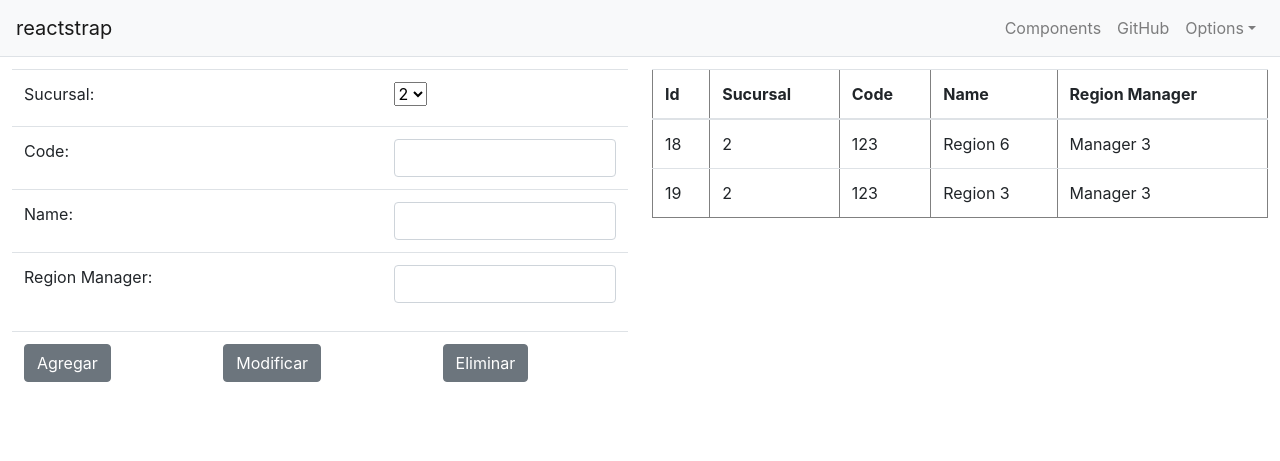
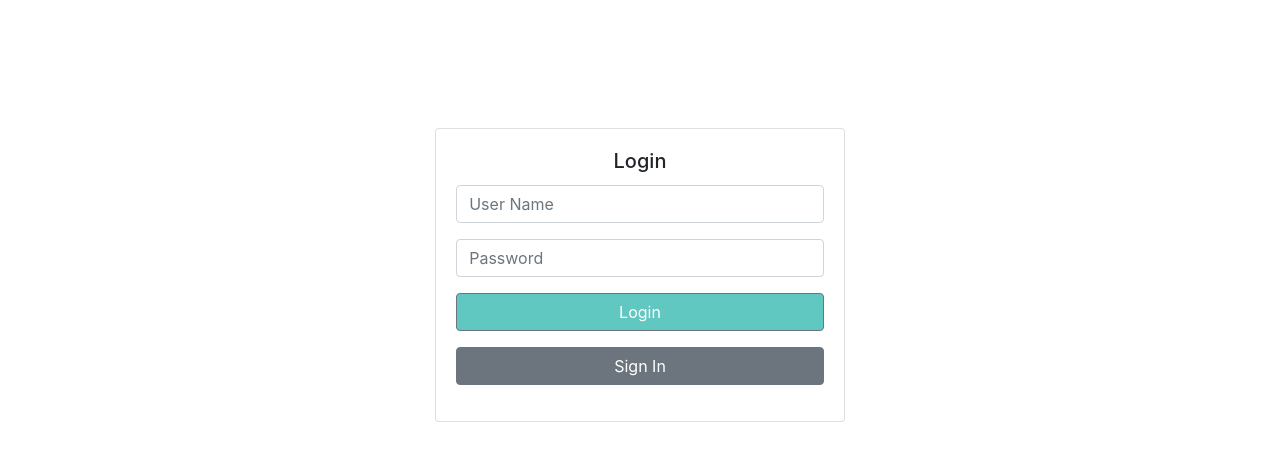
Before and after one commit to Espila26/PW-Proyecto-2, a PHP site: page / in a window 1280 px wide. Shown: the top 461 px of the page. Run offline with PHP 8.4, Linux system fonts and the light colour scheme; data comes from the database, SQL or seed files in the repository; both versions use the stored data as it was after the commit; data that the repository does not hold is empty.

Commit message:
se annadio el routing usando states

```diff
--- a/Controllers/App.js
+++ b/Controllers/App.js
@@ -7,7 +7,8 @@ class App extends React.Component {
         this.state={logged:false,loading:true,userName:'',password:'',
         sucursales:[], id_sucursal:0, manager_name:'', phone:0, city:'', address:'',
         regiones: [], id_region:0, id_sucursal_reg:0, code:'', name: '', region_manager: '',
-        cuadras:[], id_cuadra:0, id_region_cuadra:0, code_cuadra:'', description:''};
+        cuadras:[], id_cuadra:0, id_region_cuadra:0, code_cuadra:'', description:'',
+        currentPage: 'login'};
         this.handleFields = this.handleFields.bind(this);
         this.handleChangeData = this.handleChangeData.bind(this);
         this.handleChangeDataRegion = this.handleChangeDataRegion.bind(this);
@@ -17,6 +18,8 @@ class App extends React.Component {
         this.handleChangeSucursal = this.handleChangeSucursal.bind(this);
         this.handleChangeRegion = this.handleChangeRegion.bind(this);
         this.handleChangeCuadra = this.handleChangeCuadra.bind(this);
+        this.changeView = this.changeView.bind(this);
+        this.login = this.login.bind(this);
     }
 
     handleFields(event) {
@@ -84,30 +87,45 @@ class App extends React.Component {
       this.setState({id_cuadra: cuadra.id, id_region_cuadra: cuadra.id_region, code: region.code_cuadra, description:cuadra.description});
     }
 
+    changeView(view){
+      this.setState({currentPage: view});
+    }
+    login(logged){
+      this.setState({logged:logged});
+    }
+
     render() {
         return (
           <div>
-            {//<Login handleFields={this.handleFields} userName={this.state.userName} password={this.state.password}/>
-              //<SignIn handleFields={this.handleFields} userName={this.state.userName} password={this.state.password}/>
-            }
-            {(this.state.loading) && <Progress animated value={100} />}
-            {(!this.state.loading) &&
+            { (this.state.loading) && <Progress animated value={100} />
+
+              || (!this.state.loading) && (!this.state.logged) && (this.state.currentPage==='login') &&
+              <Login handleFields={this.handleFields} userName={this.state.userName} password={this.state.password} changeView={this.changeView} login={this.login}/>
+
+              || (!this.state.loading) && (!this.state.logged) && (this.state.currentPage==='signIn') &&
+              <SignIn handleFields={this.handleFields} userName={this.state.userName} password={this.state.password} changeView={this.changeView} login={this.login}/>
+
+              || (!this.state.loading) && (this.state.logged) &&
               <div>
-            <Menu/>
-            <Table>
-              <tr width="100%">
-                {/*<!--<td width="50%"><FormSucursal handleFields={this.handleFields} id_sucursal={this.state.id_sucursal}
-                manager_name={this.state.manager_name} phone={this.state.phone} city={this.state.city} address={this.state.address}
-                sucursales={this.state.sucursales} handleChangeData =  {this.handleChangeData}/></td>
-            <td width="50%"><ListaSucursal sucursales={this.state.sucursales} handleChangeData =  {this.handleChangeData} handleChangeSucursal = {this.handleChangeSucursal}/></td>-->*/}
-
+                <Menu currentPage={this.state.currentPage} changeView={this.changeView}/>
+                {((this.state.currentPage==='sucursales') &&
+                  <div><Table><tr width="100%">
                   <td width="50%"><FormRegion handleFields={this.handleFields} id_region={this.state.id_region}
                   id_sucursal_reg={this.state.id_sucursal_reg} code={this.state.code} name ={this.state.name} region_manager={this.state.region_manager}
                   regiones={this.state.regiones} sucursales={this.state.sucursales} handleChangeDataRegion =  {this.handleChangeDataRegion}/></td>
                   <td width="50%"><ListaRegion regiones={this.state.regiones} handleChangeDataRegion =  {this.handleChangeDataRegion} handleChangeRegion = {this.handleChangeRegion}/></td>
+                  </tr></Table></div>
+                )
 
-              </tr>
-            </Table>
+                ||((this.state.currentPage==='regiones') &&
+                <div><Table><tr width="100%">
+                    <td width="50%"><FormSucursal handleFields={this.handleFields} id_sucursal={this.state.id_sucursal}
+                    manager_name={this.state.manager_name} phone={this.state.phone} city={this.state.city} address={this.state.address}
+                    sucursales={this.state.sucursales} handleChangeData =  {this.handleChangeData}/></td>
+                <td width="50%"><ListaSucursal sucursales={this.state.sucursales} handleChangeData =  {this.handleChangeData} handleChangeSucursal = {this.handleChangeSucursal}/></td>
+                </tr></Table></div>
+              )
+              }
             </div>
             }
         </div>
--- a/Controllers/Login.js
+++ b/Controllers/Login.js
@@ -13,6 +13,7 @@ class Login extends React.Component {
     constructor(props) {
         super(props)
         this.login = this.login.bind(this);
+        this.signIn = this.signIn.bind(this);
     }
 
     login(){
@@ -26,8 +27,15 @@ class Login extends React.Component {
             })
           }).then((response) => {return response.json()})
           .then((data) => {
-            alert(JSON.stringify(data));
+            if(data){
+              this.props.login(true);
+              this.props.changeView('sucursales');
+            }
            })
+    }
+
+    signIn(){
+      this.props.changeView('signIn');
     }
 
     render() {
@@ -47,7 +55,7 @@ class Login extends React.Component {
                   <Button style={{width:"100%", background: "#60c7c1"}} onClick={this.login}>Login</Button>
                 </FormGroup>
                 <FormGroup>
-                  <Button style={{width:"100%"}}>Sign In</Button>
+                  <Button style={{width:"100%"}} onClick={this.signIn}>Sign In</Button>
                 </FormGroup>
               </Form>
             </CardBody>
--- a/Controllers/Menu.js
+++ b/Controllers/Menu.js
@@ -6,16 +6,13 @@ const NavbarBrand = Reactstrap.NavbarBrand;
 const Nav = Reactstrap.Nav;
 const NavItem = Reactstrap. NavItem;
 const NavLink = Reactstrap.NavLink;
-const UncontrolledDropdown = Reactstrap.UncontrolledDropdown;
-const DropdownToggle = Reactstrap.DropdownToggle;
-const DropdownMenu = Reactstrap.DropdownMenu;
-const DropdownItem = Reactstrap.DropdownItem;
 
 class Menu extends React.Component {
   constructor(props) {
     super(props);
 
     this.toggle = this.toggle.bind(this);
+    this.change = this.change.bind(this);
     this.state = {
       isOpen: false
     };
@@ -25,37 +22,24 @@ class Menu extends React.Component {
       isOpen: !this.state.isOpen
     });
   }
+  change(event){
+    const viewName = event.currentTarget.getAttribute('name');
+    this.props.changeView(viewName);
+  }
   render() {
     return (
       <div>
         <Navbar color="light" light expand="md">
-          <NavbarBrand href="/">reactstrap</NavbarBrand>
+          <NavbarBrand name='sucursales' onClick={this.change}>reactstrap</NavbarBrand>
           <NavbarToggler onClick={this.toggle} />
           <Collapse isOpen={this.state.isOpen} navbar>
             <Nav className="ml-auto" navbar>
               <NavItem>
-                <NavLink href="/components/">Components</NavLink>
+                <NavLink name='regiones' onClick={this.change}>Regiones</NavLink>
               </NavItem>
               <NavItem>
                 <NavLink href="https://github.com/reactstrap/reactstrap">GitHub</NavLink>
               </NavItem>
-              <UncontrolledDropdown nav inNavbar>
-                <DropdownToggle nav caret>
-                  Options
-                </DropdownToggle>
-                <DropdownMenu right>
-                  <DropdownItem>
-                    Option 1
-                  </DropdownItem>
-                  <DropdownItem>
-                    Option 2
-                  </DropdownItem>
-                  <DropdownItem divider />
-                  <DropdownItem>
-                    Reset
-                  </DropdownItem>
-                </DropdownMenu>
-              </UncontrolledDropdown>
             </Nav>
           </Collapse>
         </Navbar>
--- a/Controllers/SignIn.js
+++ b/Controllers/SignIn.js
@@ -16,7 +16,8 @@ class SignIn extends React.Component {
     }
 
     signIn(){
-        alert('inserting...');
+        this.props.login(true);
+        this.props.changeView('sucursales');
         fetch("datos.php/User",{
             method: "post",
             headers: {'Content-Type': 'application/json'},
@@ -25,7 +26,7 @@ class SignIn extends React.Component {
               userName: this.props.userName,
               password: this.props.password
             })
-          }).then((response) => {alert(response.ok)});
+          }).then((response) => {});
     }
 
     render() {
--- a/index.php
+++ b/index.php
@@ -13,6 +13,8 @@
     <script type="text/babel" src="Controllers/FormRegion.js"></script>
     <script type="text/babel" src="Controllers/ListaSucursal.js"></script>
     <script type="text/babel" src="Controllers/FormSucursal.js"></script>
+    <script type="text/babel" src="Controllers/Login.js"></script>
+    <script type="text/babel" src="Controllers/SignIn.js"></script>
     <script type="text/babel" src="Controllers/Menu.js"></script>
     <script type="text/babel" src="Controllers/App.js"></script>
   </head>
```
Also changed, not shown: reporteAverias.db. Lines whose indentation alone changed are shown as unchanged.
